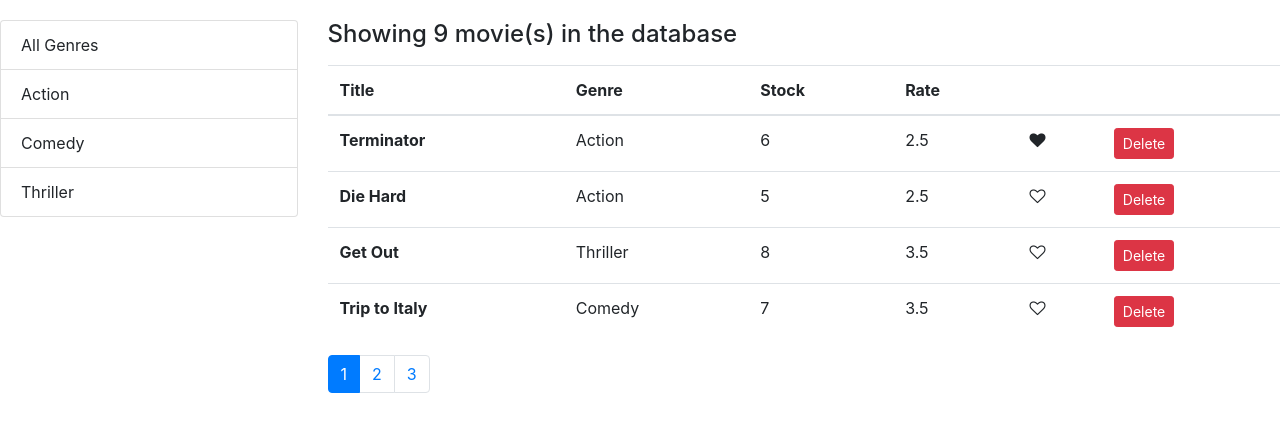
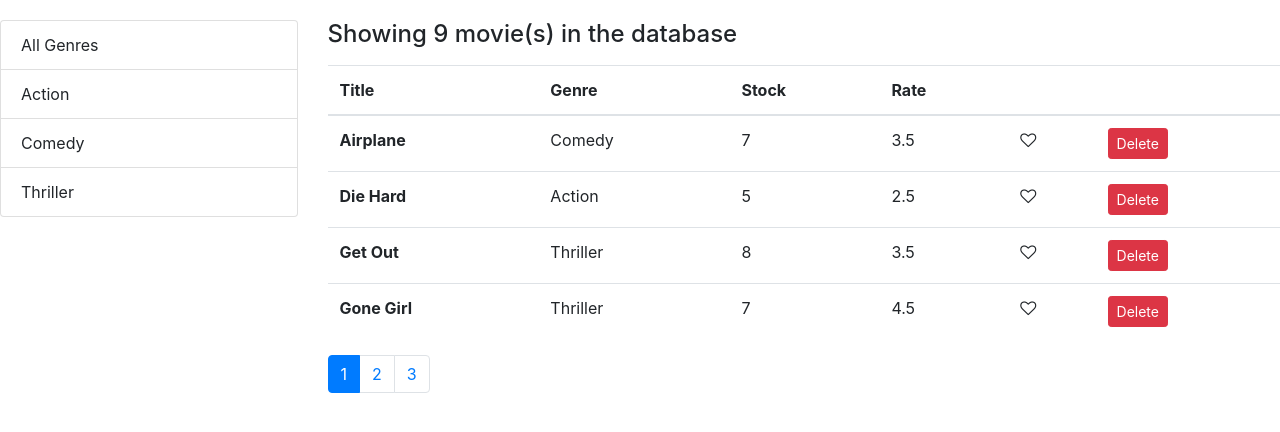
Before and after one commit to dexterchan/ReactjsTutorial, a React (Create React App) app in the folder vidly/: page / in a window 1280 px wide. Shown: the top 432 px of the page. Built offline with nearby package versions, Linux system fonts and the light colour scheme.

Commit message:
b4 refactoring table header

```diff
--- /dev/null
+++ b/vidly/src/components/common/tableHeader.jsx
@@ -0,0 +1,33 @@
+import React, { Component } from "react";
+
+// Columns: array
+// sortColumn: object
+// onSort: function
+
+class TableHeader extends Component {
+  raiseSort = path => {
+    const newSortColumn = { ...this.props.sortColumn };
+
+    if (newSortColumn.path === path) {
+      newSortColumn.order = newSortColumn.order === "asc" ? "desc" : "asc";
+    } else {
+      newSortColumn.path = path;
+      newSortColumn.order = "asc";
+    }
+    this.props.onSort(newSortColumn);
+  };
+
+  render() {
+    return (
+      <thead>
+        <tr>
+          {this.props.columns.map(column => (
+            <th onClick={() => this.raiseSort(column.path)}>{column.label}</th>
+          ))}
+        </tr>
+      </thead>
+    );
+  }
+}
+
+export default TableHeader;
--- a/vidly/src/components/movies.jsx
+++ b/vidly/src/components/movies.jsx
@@ -8,6 +8,7 @@ import { getMovies, deleteMovie, getMovie } from "../services/fakeMovieService";
 import { getGenres, genres } from "../services/fakeGenreService";
 import "./movies.css";
 import { paginate } from "../utils/paginate";
+import _ from "lodash";
 
 class Movies extends Component {
   constructor(props) {
@@ -17,11 +18,12 @@ class Movies extends Component {
       movies: [],
       pageSize: 4,
       currentPage: 1,
-      genres: []
+      genres: [],
+      sortColumn: { path: "title", order: "asc" }
     };
   }
   componentDidMount() {
-    let genreslist = [{ name: "All Genres" }, ...getGenres()];
+    let genreslist = [{ name: "All Genres", _id: "all" }, ...getGenres()];
     let movieslist = getMovies();
     this.setState({
       genres: genreslist,
@@ -60,6 +62,9 @@ class Movies extends Component {
       currentPage: 1
     });
   };
+  handleSort = sortColumn => {
+    this.setState({ sortColumn });
+  };
 
   render() {
     let {
@@ -67,15 +72,21 @@ class Movies extends Component {
       pageSize,
       currentPage,
       genres,
-      selectedGenre
+      selectedGenre,
+      sortColumn
     } = this.state;
 
     const filteredMovies =
-      selectedGenre && selectedGenre._id
+      selectedGenre && selectedGenre._id !== "all"
         ? allMovies.filter(movie => movie.genre._id === selectedGenre._id)
         : allMovies;
 
-    const movies = paginate(filteredMovies, currentPage, pageSize);
+    const sortedMovies = _.orderBy(
+      filteredMovies,
+      [sortColumn.path],
+      [sortColumn.order]
+    );
+    const movies = paginate(sortedMovies, currentPage, pageSize);
 
     return (
       <div className="row">
@@ -92,8 +103,10 @@ class Movies extends Component {
           <h4>{this.renderTitle(filteredMovies)}</h4>
           <MoviesTable
             movies={movies}
+            sortColumn={sortColumn}
             onDeleteMovie={this.handleMovieDelete}
             onLikeMovie={this.handleLiked}
+            onSort={this.handleSort}
           />
           <Pagination
             itemsCount={filteredMovies.length}
--- a/vidly/src/components/moviesTable.jsx
+++ b/vidly/src/components/moviesTable.jsx
@@ -1,5 +1,61 @@
-import React from "react";
+import React, { Component } from "react";
 import Like from "./common/like";
+import TableHeader from "./common/tableHeader";
+
+class MoviesTable extends Component {
+  constructor(props) {
+    super(props);
+  }
+  columns = [
+    { path: "title", label: "Title" },
+    { path: "genre.name", label: "Genre" },
+    { path: "numberInStock", label: "Stock" },
+    { path: "dailyRentalRate", label: "Rate" }
+  ];
+
+  raiseSort = path => {
+    const newSortColumn = { ...this.props.sortColumn };
+
+    if (newSortColumn.path === path) {
+      newSortColumn.order = newSortColumn.order == "asc" ? "desc" : "asc";
+    } else {
+      newSortColumn.path = path;
+      newSortColumn.order = "asc";
+    }
+    this.props.onSort(newSortColumn);
+  };
+
+  render() {
+    const { movies, onDeleteMovie, onLikeMovie } = this.props;
+
+    return (
+      <table className="table table-hover">
+        <thead>
+          <tr>
+            <th onClick={() => this.raiseSort("title")} scope="col">
+              Title
+            </th>
+            <th onClick={() => this.raiseSort("genre.name")} scope="col">
+              Genre
+            </th>
+            <th onClick={() => this.raiseSort("numberInStock")} scope="col">
+              Stock
+            </th>
+            <th onClick={() => this.raiseSort("dailyRentalRate")} scope="col">
+              Rate
+            </th>
+            <th scope="col"></th>
+            <th scope="col"></th>
+          </tr>
+        </thead>
+        <tbody>
+          {renderEachMovieEachRow(movies, onDeleteMovie, onLikeMovie)}
+        </tbody>
+      </table>
+    );
+  }
+}
+
 const renderEachMovieEachRow = (movies, onDeleteMovie, onLikeMovie) => {
   return movies.map(movie => (
     <tr key={movie["_id"]}>
@@ -22,25 +78,4 @@ const renderEachMovieEachRow = (movies, onDeleteMovie, onLikeMovie) => {
   ));
 };
 
-const MoviesTable = props => {
-  const { movies, onDeleteMovie, onLikeMovie } = props;
-  return (
-    <table className="table table-hover">
-      <thead>
-        <tr>
-          <th scope="col">Title</th>
-          <th scope="col">Genre</th>
-          <th scope="col">Stock</th>
-          <th scope="col">Rate</th>
-          <th scope="col"></th>
-          <th scope="col"></th>
-        </tr>
-      </thead>
-      <tbody>
-        {renderEachMovieEachRow(movies, onDeleteMovie, onLikeMovie)}
-      </tbody>
-    </table>
-  );
-};
-
 export default MoviesTable;
```
